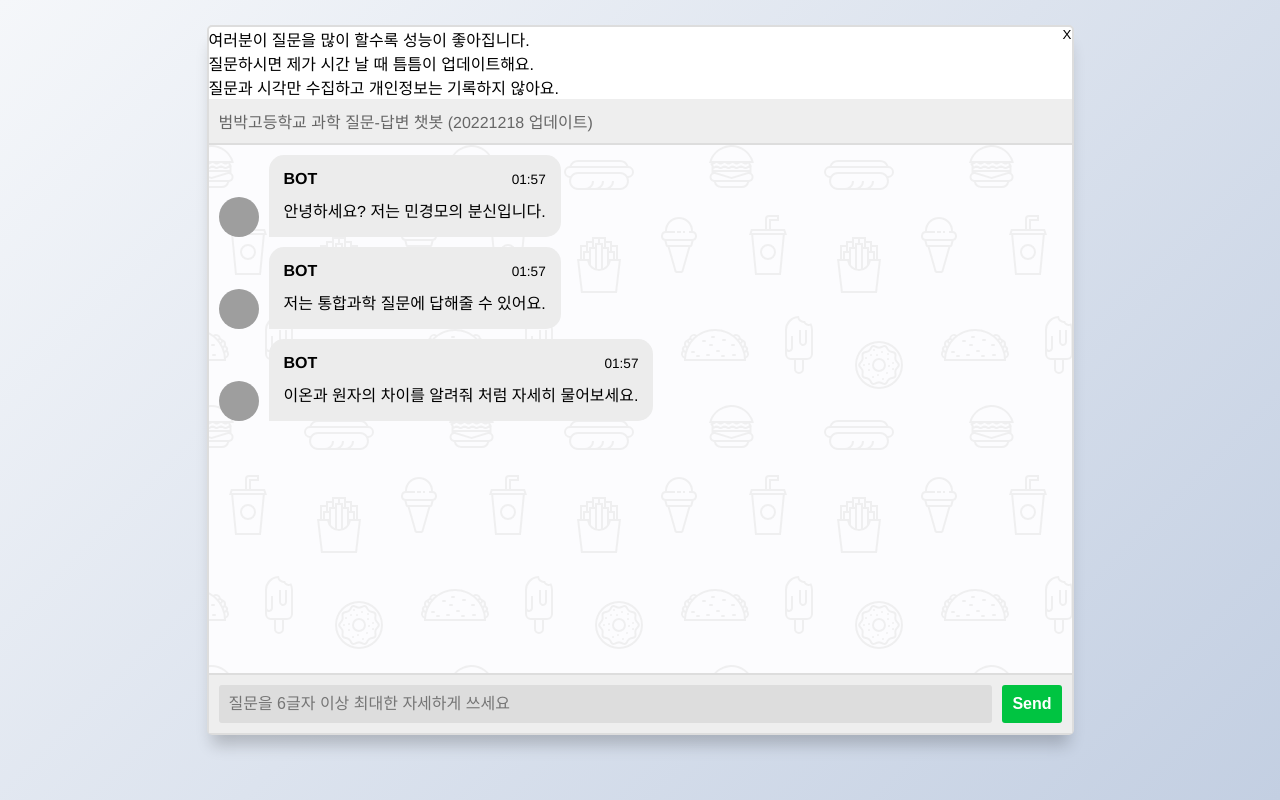
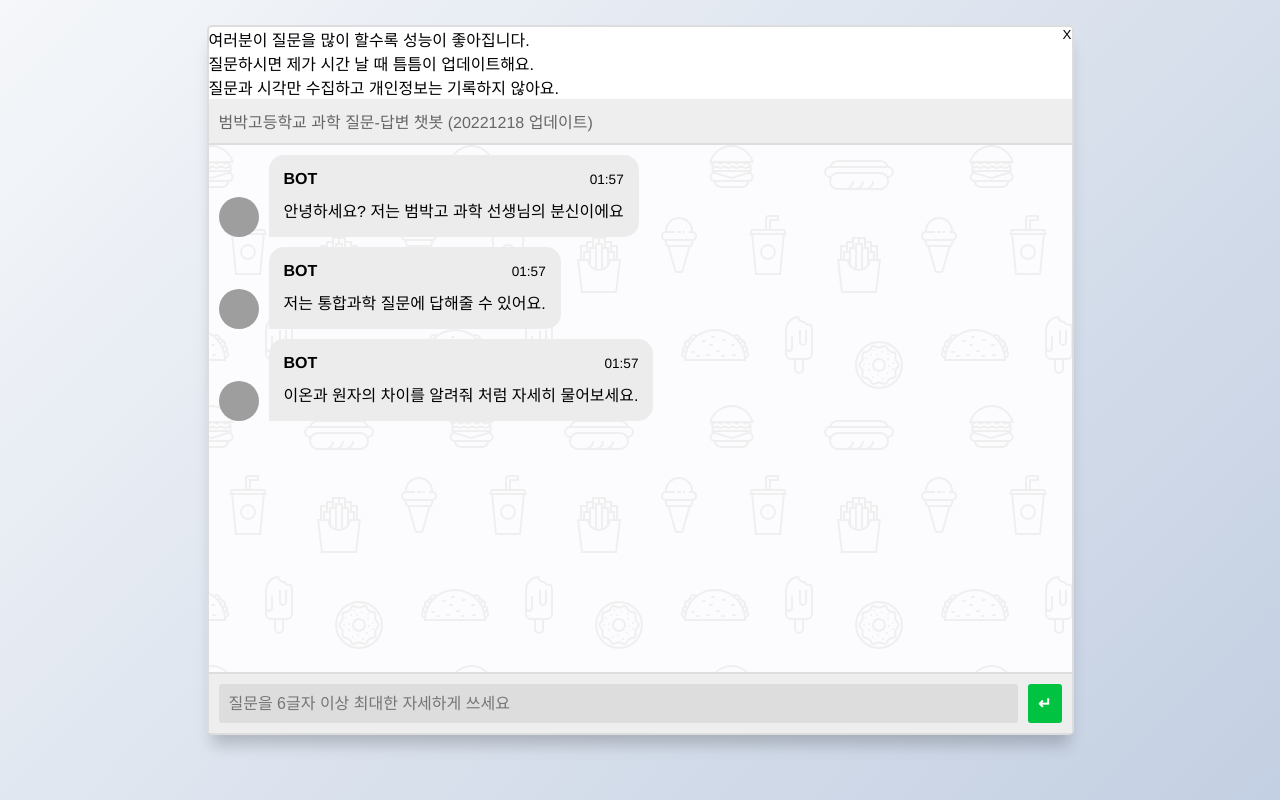
Before and after one commit to kungmo/faq_chatbot_science_3rd_SBERT, a Django app: page /chat_service_2/ in a window 1280 px wide. Run offline with Django 3.2, Linux system fonts and the light colour scheme; parts of the project's set-up code (start-up, migrations or seed data) failed here and were passed over; grey boxes are pictures that could not be loaded.

Commit message:
데이터 업데이트 20221220 보내기 버튼 ↵ 로 변경

```diff
--- a/templates/addresses/chat_service.html
+++ b/templates/addresses/chat_service.html
@@ -185,7 +185,7 @@ body {
       <input name="input1" type="text" class="msger-input" placeholder="질문을 6글자 이상 최대한 자세하게 쓰세요">
       <input name="useragent1" type="hidden" id="useragent1" value="">
       <input name="uuid1" type="hidden" id="uuid1" value="">
-      <button class="msger-send-btn">Send</button>
+      <button class="msger-send-btn">↵</button>
     </form>
 </section>
 <script>
--- a/templates/addresses/chat_service_2.html
+++ b/templates/addresses/chat_service_2.html
@@ -185,7 +185,7 @@ body {
       <input name="input1" type="text" class="msger-input" placeholder="질문을 6글자 이상 최대한 자세하게 쓰세요">
       <input name="useragent1" type="hidden" id="useragent1" value="">
       <input name="uuid1" type="hidden" id="uuid1" value="">
-      <button class="msger-send-btn">Send</button>
+      <button class="msger-send-btn">↵</button>
     </form>
 </section>
 <script>
@@ -214,7 +214,7 @@ msgerForm.addEventListener("submit", event => {
   sendMessage(msgText)
 });
 
-appendMessage(BOT_NAME, BOT_IMG, "left", "안녕하세요? 저는 민경모의 분신입니다.");
+appendMessage(BOT_NAME, BOT_IMG, "left", "안녕하세요? 저는 범박고 과학 선생님의 분신이에요");
 setTimeout(function() {appendMessage(BOT_NAME, BOT_IMG, "left", "저는 통합과학 질문에 답해줄 수 있어요.");}, 1000);
 setTimeout(function() {appendMessage(BOT_NAME, BOT_IMG, "left", "이온과 원자의 차이를 알려줘 처럼 자세히 물어보세요.");}, 2000);
 
--- a/templates/addresses/chat_test.html
+++ b/templates/addresses/chat_test.html
@@ -185,7 +185,7 @@ body {
       <input name="input1" type="text" class="msger-input" placeholder="질문을 6글자 이상 최대한 자세하게 쓰세요">
       <input name="useragent1" type="hidden" id="useragent1" value="">
       <input name="uuid1" type="hidden" id="uuid1" value="">
-      <button class="msger-send-btn">Send</button>
+      <button class="msger-send-btn">↵</button>
     </form>
 </section>
 <script>
--- a/templates/addresses/chat_test_2.html
+++ b/templates/addresses/chat_test_2.html
@@ -185,7 +185,7 @@ body {
       <input name="input1" type="text" class="msger-input" placeholder="질문을 6글자 이상 최대한 자세하게 쓰세요">
       <input name="useragent1" type="hidden" id="useragent1" value="">
       <input name="uuid1" type="hidden" id="uuid1" value="">
-      <button class="msger-send-btn">Send</button>
+      <button class="msger-send-btn">↵</button>
     </form>
 </section>
 <script>
```
